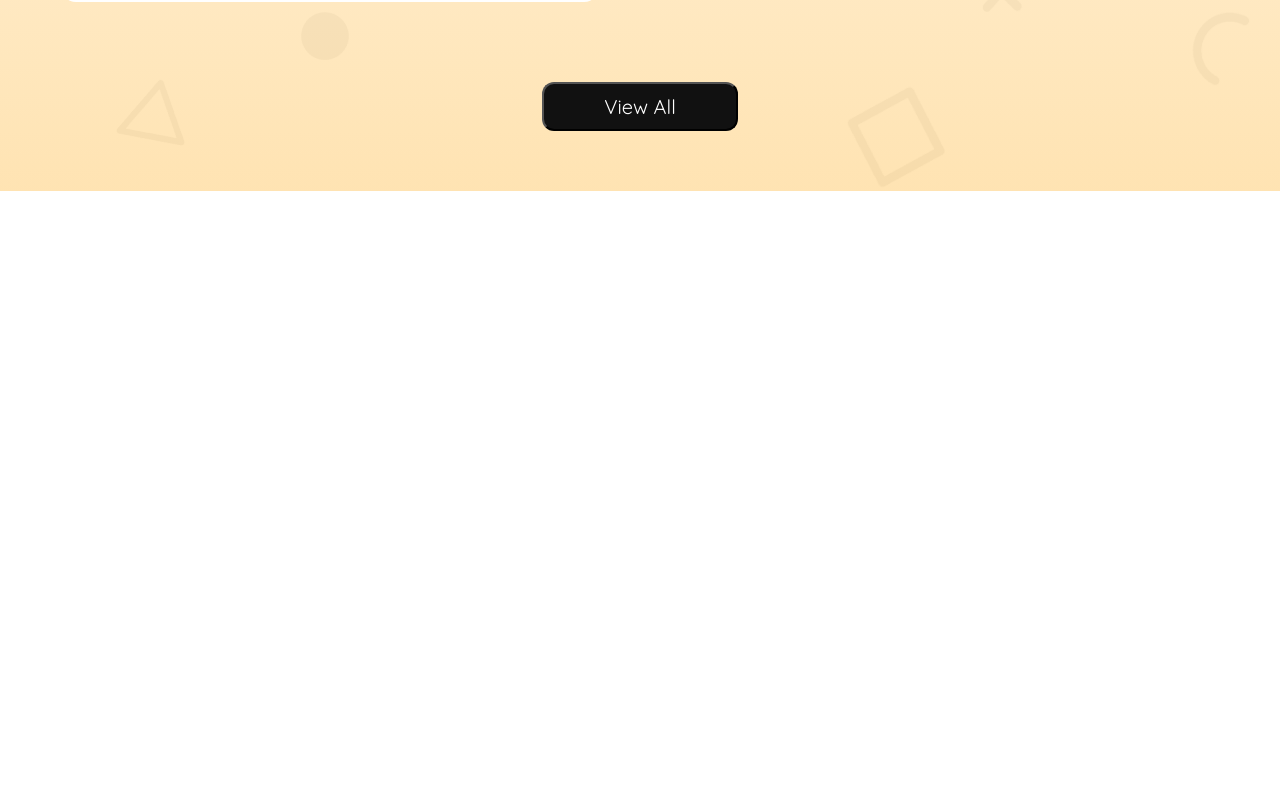
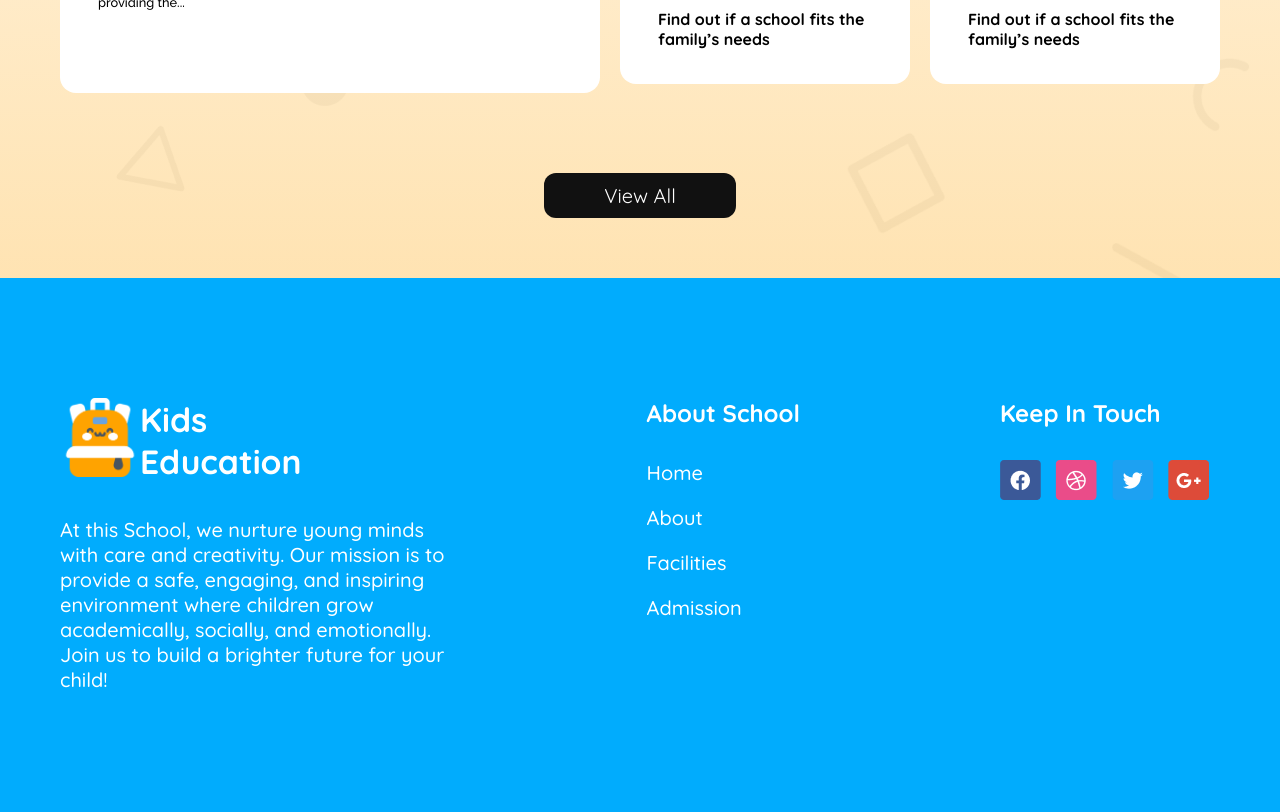
Before and after one commit to iktushar01/B11-A2-Kids-School, a plain HTML site: page index.html in a window 1280 px wide. Shown: the part 2314-3126 px from the top of the page. Before the commit the page ends 2505 px from the top, so only its background shows below. Drawn offline with Linux system fonts and the light colour scheme.

Commit message:
added footer section and responsive it for mobile devices

```diff
--- a/index.html
+++ b/index.html
@@ -105,8 +105,7 @@
             />
             <h4 class="curriculum-content-box-title">Kinder (3-6) Years</h4>
             <p class="curriculum-content-box-description">
-              Cum sociis natoque penatibus et magnis dis parturient montes,
-              nascetur ridiculus mu sdis parturient
+              Engage young minds with fun learning! Kinder years (3-6) focus on creativity, social skills, and foundational development.
             </p>
             <a href="" class="curriculum-content-box-more readmore1"
               >Read More</a
@@ -120,8 +119,7 @@
             />
             <h4 class="curriculum-content-box-title">Elementary School</h4>
             <p class="curriculum-content-box-description">
-              Cum sociis natoque penatibus et magnis dis parturient montes,
-              nascetur ridiculus mu sdis parturient
+              Elementary School builds confidence and curiosity, fostering critical thinking, teamwork, and a strong academic foundation for lifelong learning
             </p>
             <a href="" class="curriculum-content-box-more readmore2"
               >Read More</a
@@ -135,8 +133,7 @@
             />
             <h4 class="curriculum-content-box-title">Middle (10-16) Years</h4>
             <p class="curriculum-content-box-description">
-              Cum sociis natoque penatibus et magnis dis parturient montes,
-              nascetur ridiculus mu sdis parturient
+              Middle years (10-16) emphasize personal growth, advanced learning, and skill-building to prepare students for future challenges and opportunities.
             </p>
             <a href="" class="curriculum-content-box-more readmore3"
               >Read More</a
@@ -187,8 +184,7 @@
                 <div class="small-card-btn-div">
                   <button class="small-card-btn">November 18, 2019</button>
                 </div>
-                <h3 class="small-card-title">Find out if a school fits the
-                  family’s needs</h3>
+                <h3 class="small-card-title">Summer math & literacy centres for kids</h3>
               </div>
               <div class="small-card">
                 <img class="small-card-img" src="./assets/story-4.png" alt="">
@@ -233,6 +229,39 @@
 
     </main>
 
-    <footer></footer>
+    <footer class="footer-section">
+      <div class="footer-container container flex">
+        <div class="footer-content">
+          <div class="footer-content-logo-box flex">
+            <div class="footer-content-logo-div">
+              <img class="footer-content-logo" src="./assets/group1.png" alt="" />
+            </div>
+            <h3 class="footer-content-logo-text">Kids <br> Education</h3>
+          </div>
+          <p class="footer-content-text">
+            At this School, we nurture young minds with care and creativity. Our mission is to provide a safe, engaging, and inspiring environment where children grow academically, socially, and emotionally. Join us to build a brighter future for your child!
+
+        </div>
+        <div class="footer-content">
+          <h3 class="footer-about-title">About School</h3>
+          <ul class="footer-about-list">
+            <li class="about-list">Home </li>
+            <li class="about-list">About </li>
+            <li class="about-list">Facilities </li>
+            <li class="about-list">Admission </li>
+          </ul>
+        </div>
+        <div class="footer-content">
+          <h4 class="footer-touch-title">Keep In Touch</h4>
+          <div class="footer-social-icon-div">
+            <img class="footer-social-icon" src="./assets/fb.png" alt="">
+            <img class="footer-social-icon" src="./assets/dribble.png" alt="">
+            <img class="footer-social-icon" src="./assets/twitter.png" alt="">
+            <img class="footer-social-icon" src="./assets/google+.png" alt="">
+
+          </div>
+        </div>
+      </div>
+    </footer>
   </body>
 </html>
--- a/styles/responsive.css
+++ b/styles/responsive.css
@@ -55,11 +55,12 @@
   .curriculum-content{
     flex-direction: column;
     gap: 20px;
-    padding: 0 30px;
+    padding: 0 20px;
   }
 
   .curriculum-content-box{
     padding: 36px 28px;
+    width: 100%;
   }
 
   .primary-heading{
@@ -91,10 +92,11 @@
     display: none;
   }
   .small-card-container{
-    padding: 0 16px;
+    padding: 0 10px;
+    gap: 8px;
   }
   .small-card-btn-div{
-    margin-left: 20px;
+    margin-left: 10px;
     margin-top: -22px;
   }
   .small-card-btn{
@@ -104,7 +106,7 @@
   .small-card-title{
     font-size: 0.8rem;
     margin-bottom: 20px;
-    padding-left: 20px;
+    padding-left: 10px;
     padding-right: 20px;
   }
   .small-card-hide{
@@ -118,7 +120,27 @@
   }
   .story-card-container{
     margin-bottom: -30px;
+
   }
+  /* story section responsive end for small devices */
+  /* footer section responsive start for small devices */
+  .footer-container{
+    flex-direction: column;
+    gap: 20px;
+    padding: 60px 20px;
+
+  }
+  .footer-content{
+    max-width:100%;
+  }
+  .footer-content-text{
+    font-weight: 400;
+    font-size: 0.8rem;
+  }
+  .about-list{
+    font-size: 1rem;
+  }
+
 }
 
 
--- a/styles/style.css
+++ b/styles/style.css
@@ -209,7 +209,7 @@ body {
 }
 
 .curriculum-content-box {
-
+  width: 33%;
   display: flex;
   flex-direction: column;
   align-items: center;
@@ -326,13 +326,14 @@ body {
 }
 .big-story-card{
   width: 540px;
-  height: auto;
+  height: 630px;
   background: rgb(255, 255, 255);
   border-radius: 16px;
 }
 .story-card-container{
   padding-bottom: 80px;
   gap: 20px;
+  justify-content: space-between;
   align-items: center;
 }
 
@@ -383,7 +384,7 @@ body {
 }
 
 .small-card{
-  max-width: 260px;
+  max-width: 290px;
   height: auto;
   background: rgb(255, 255, 255);
   border-radius: 16px;
@@ -430,9 +431,92 @@ body {
   border-radius: 12px;
   color: rgb(255, 255, 255);
   background: rgb(17, 17, 17);
+  border: none;
+  transition: background-color 0.3s ease-in-out;
 
 }
   .story-view-btn-div{
     text-align: center;
     padding-bottom: 60px;
   }
+
+  .story-view-btn:hover {
+    background-color: rgb(254, 163, 1);
+  }
+
+  .story-view-btn:active {
+    background: rgb(255, 255, 0);
+    color: rgb(0, 0, 0);
+  }
+
+  /* story section style end */
+
+  /* footer style start */
+
+  .footer-section{
+    background: rgb(1, 172, 253);
+  }
+
+  .footer-container{
+    padding: 120px 0;
+    justify-content: space-between;
+
+  }
+  .footer-content{
+    max-width: 33.33%;
+  }
+  .footer-about-title{
+    font-size: 1.2px;
+    font-weight: 600;
+
+  }
+  .footer-touch-title{
+    font-size: 1.2px;
+    font-weight: 600;
+    margin-bottom: 32px;
+  }
+
+  .footer-content-logo{
+    width: 80px;
+  }
+
+  .footer-content-logo-text{
+    font-size: 2.1rem;
+    font-weight: 700;
+    color: rgb(255, 255, 255);
+  }
+
+  .footer-content-text{
+    font-size: 1.25rem;
+    font-weight: 500;
+    color: rgb(255, 255, 255);
+    margin-top: 35px;
+  }
+
+  .footer-about-title{
+    font-size: 1.5rem;
+    font-weight: 700;
+    color: rgb(255, 255, 255);
+  }
+
+  .footer-about-list{
+    list-style: none;
+    margin-top: 32px;
+  }
+  .about-list{
+    margin-bottom: 20px;
+    font-size: 1.25rem;
+    color: rgb(255, 255, 255);
+    font-weight: 500;
+  }
+
+  .footer-touch-title{
+    font-size: 1.5rem;
+    font-weight: 700;
+    color: rgb(255, 255, 255);
+    margin-bottom: 32px;
+  }
+
+  .footer-social-icon{
+    margin-right: 10px;
+  }
```
Also changed, not shown: assets/group1.png (added).
